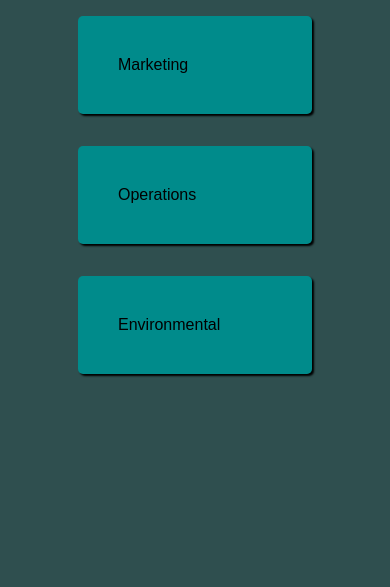
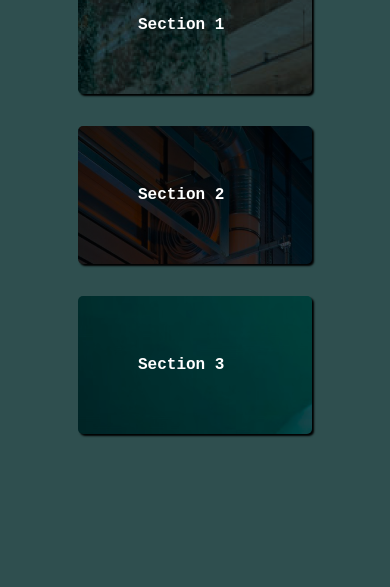
Before and after one commit to courthub74/Accordion, a plain HTML site: page index.html in a window 390 px wide. Shown: the part 257-844 px from the top of the page. Drawn offline with Linux system fonts and the light colour scheme.

Commit message:
ready to test on phone

```diff
--- a/accordian.js
+++ b/accordian.js
@@ -4,6 +4,7 @@
 // nab all the accordions
 let accord = document.getElementsByClassName('accordion');
 var i;
+
 
 // lets iterate through the accordions
 for (i = 0; i < accord.length; i++) {
--- a/index.html
+++ b/index.html
@@ -12,23 +12,22 @@
     <section class="accordion_section">
         <h2>Accordion</h2>
 
-        <button class="accordion">Marketing</button>
-
+        <button class="accordion" id="acc_one">Section 1</button>
         <div class="panel">
-            <p>Lorem ipsum dolor sit amet, consectetur adipisicing elit, sed do eiusmod tempor incididunt ut labore et dolore magna aliqua. Ut enim ad minim veniam, quis nostrud exercitation ullamco laboris nisi ut aliquip ex ea commodo consequat.</p>
+          <p>Lorem ipsum dolor sit amet, consectetur adipisicing elit, sed do eiusmod tempor incididunt ut labore et dolore magna aliqua. Ut enim ad minim veniam, quis nostrud exercitation ullamco laboris nisi ut aliquip ex ea commodo consequat.</p>
         </div>
 
-        <button class="accordion">Operations</button>
-
+        <button class="accordion" id="acc_two">Section 2</button>
         <div class="panel">
-            <p>Lorem ipsum dolor sit amet, consectetur adipisicing elit, sed do eiusmod tempor incididunt ut labore et dolore magna aliqua. Ut enim ad minim veniam, quis nostrud exercitation ullamco laboris nisi ut aliquip ex ea commodo consequat.</p>
+          <p>Lorem ipsum dolor sit amet, consectetur adipisicing elit, sed do eiusmod tempor incididunt ut labore et dolore magna aliqua. Ut enim ad minim veniam, quis nostrud exercitation ullamco laboris nisi ut aliquip ex ea commodo consequat.</p>
         </div>
 
-        <button class="accordion">Environmental</button>
+        <button class="accordion" id="acc_three">Section 3</button>
+        <div class="panel">
+          <p>Lorem ipsum dolor sit amet, consectetur adipisicing elit, sed do eiusmod tempor incididunt ut labore et dolore magna aliqua. Ut enim ad minim veniam, quis nostrud exercitation ullamco laboris nisi ut aliquip ex ea commodo consequat.</p>
+        </div>
 
-        <div class="panel">
-            <p>Lorem ipsum dolor sit amet, consectetur adipisicing elit, sed do eiusmod tempor incididunt ut labore et dolore magna aliqua. Ut enim ad minim veniam, quis nostrud exercitation ullamco laboris nisi ut aliquip ex ea commodo consequat.</p>
-        </div>
+
     </section>
 
     <script src="accordian.js"></script>
--- a/style.scss
+++ b/style.scss
@@ -20,9 +20,9 @@
                 font-family: 'Courier New', Courier, monospace;
             }
             .accordion {
-                background-color: darkcyan;
+                background-color: rgb(70, 177, 150);
                 width: 100%;
-                padding: 40px;
+                padding: 60px;
                 border-radius: 5px;
                 border: none;
                 box-shadow: 2px 2px 2px black;
@@ -30,6 +30,20 @@
                 font-size: 1rem;
                 cursor: pointer;
                 transition: .3s all ease-in;
+                font-family: 'Courier New', Courier, monospace;
+                font-weight: bold;
+            }
+            #acc_one {
+                background-image: url("./img/office_lights.png");
+                color: white;
+            }
+            #acc_two {
+                background-image: url("./img/operations_light.png");
+                color: white;
+            }
+            #acc_three {
+                background-image: url("./img/environ_light.png");
+                color: white;
             }
             .accordion.active {
                 background-color: rgb(9, 70, 70);
@@ -37,14 +51,14 @@
                 transition: .3s all ease-in;
             }
             .panel {
-                padding: 0 30px;
-                background-color: rgb(82, 70, 56);
+                padding: 0 px;
+                background-color: darkslategray;
                 overflow: hidden;
                 display: none;
                 height: 10vh;
                 color: bisque;
                 font-family: 'Courier New', Courier, monospace;
-                font-size: 1rem;
+                font-size: .7rem;
                 transition: .5s all ease-in-out;
             }
         }
```
Also changed, not shown: style.css, 1 other file.
